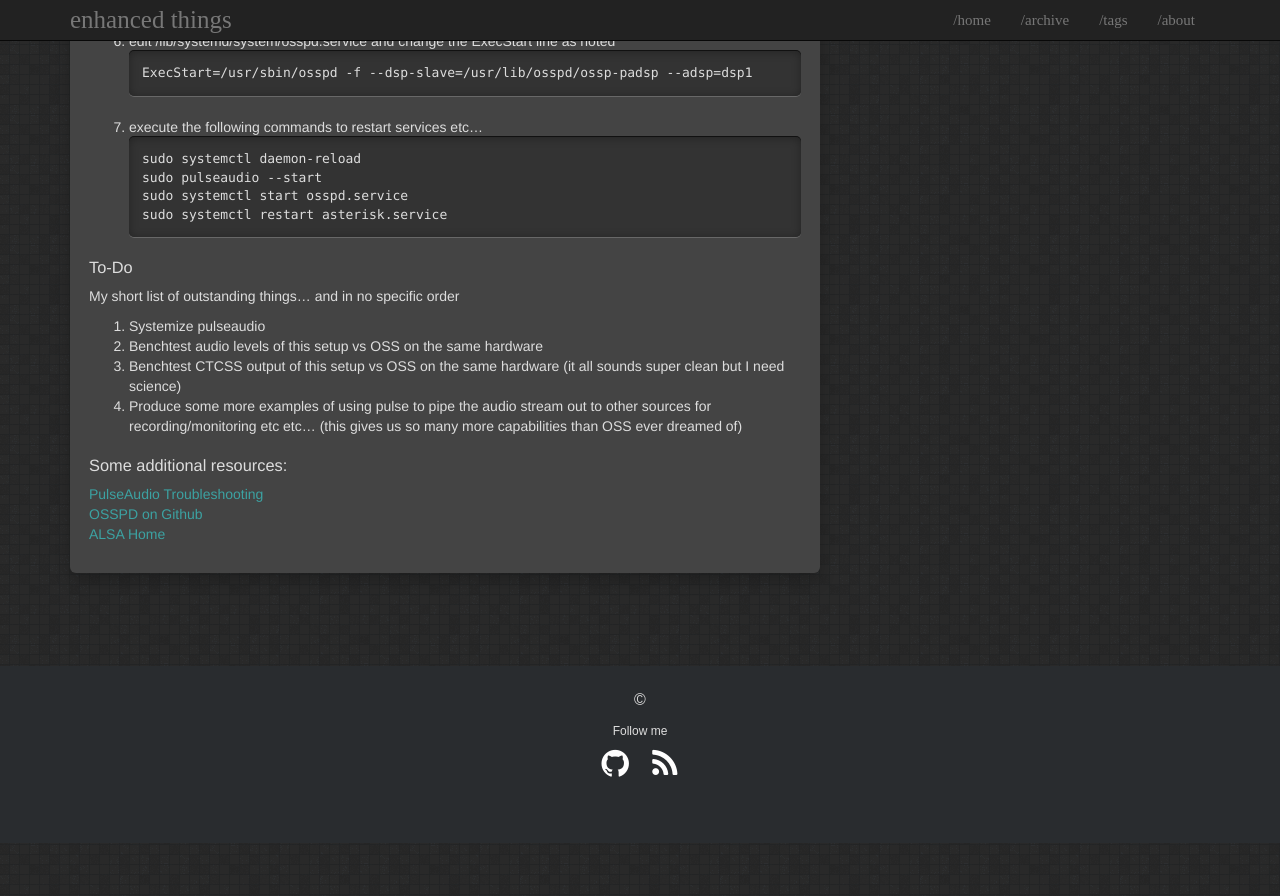
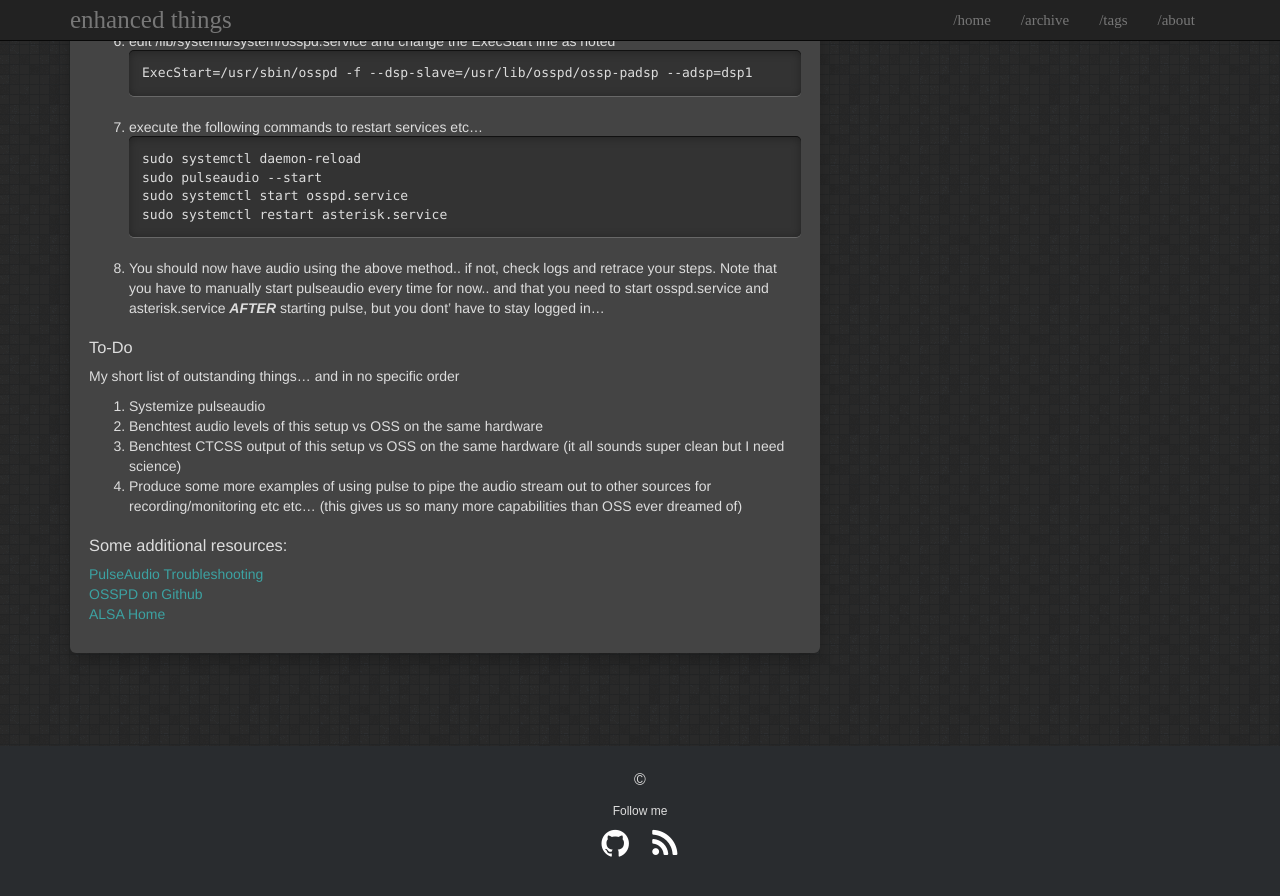
Before and after one commit to enhanced/enhanced.github.io, a Jekyll site: the page built from _posts/2018-08-01-ASL_With_ALSA.md, in a window 1280 px wide and 900 px high, scrolled down 1636 px. Shown: the top 896 px of the window. Built offline with Jekyll 4.4.1, drawn with Linux system fonts in a browser that asks for light colours; before the commit the page ends 2479 px from its top, so only the background shows below that.

Commit message:
updates and things

````diff
--- a/_posts/2018-08-01-ASL_With_ALSA.md
+++ b/_posts/2018-08-01-ASL_With_ALSA.md
@@ -94,6 +94,8 @@ sudo systemctl start osspd.service
 sudo systemctl restart asterisk.service
 ```
 
+8. You should now have audio using the above method.. if not, check logs and retrace your steps.  Note that you have to manually start pulseaudio every time for now.. and that you need to start osspd.service and asterisk.service _**AFTER**_ starting pulse, but you dont' have to stay logged in...
+
 ### To-Do
 My short list of outstanding things... and in no specific order
 1. Systemize pulseaudio
````
